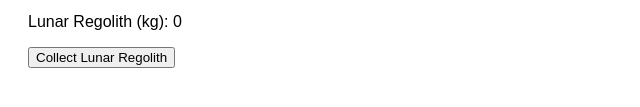
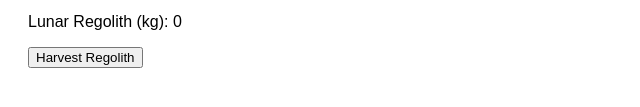
Before and after one commit to pierce403/art3mis, a plain HTML site: page index.html in a window 1280 px wide. Shown: the part 241-348 px from the top of the page, 0-640 px from the left. Drawn offline with Linux system fonts and the light colour scheme; a script that the page names is missing.

Commit message:
why use many word when few word do trick?

```diff
--- a/index.html
+++ b/index.html
@@ -38,7 +38,7 @@
             </p>
         </div>
 
-        <button id="collect-regolith-button" onclick="collectRegolith()">Collect Lunar Regolith</button>
+        <button id="collect-regolith-button" onclick="collectRegolith()">Harvest Regolith</button>
         <button id="sort-regolith-button" class="hidden" onclick="sortRegolith()">Sort Regolith</button>
 
         <div id="message-box"></div>
```
